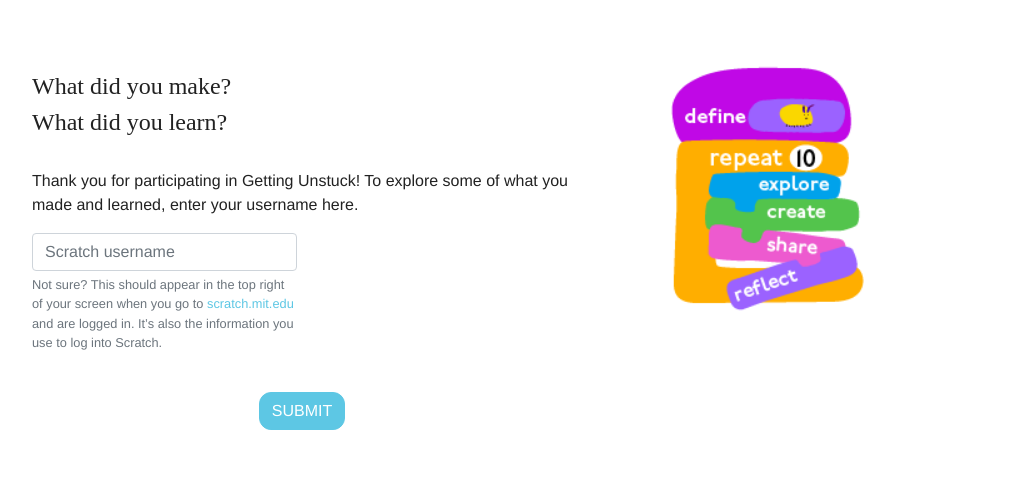
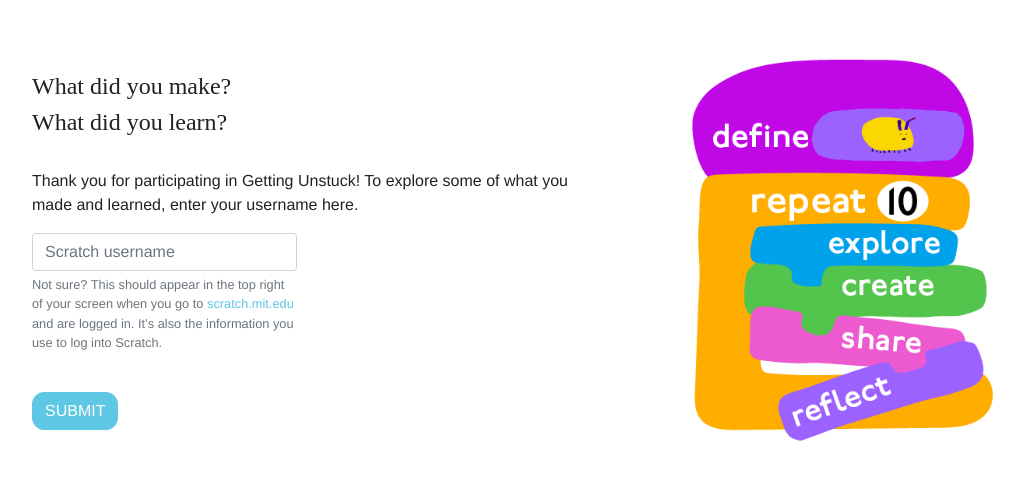
Before and after one commit to GSE-CCL/getting-unstuck-web, a Flask app: page /index in a window 1280 px wide. Shown: the part 74-554 px from the top of the page, without its empty margins (53-1077 px from the left). Run offline with Flask 2, Linux system fonts and the light colour scheme; some libraries are stand-ins or nearby versions; some web fonts are replaced.

Commit message:
update project input page

```diff
--- a/templates/index.html
+++ b/templates/index.html
@@ -28,13 +28,11 @@
                 </div>
             </div>
             <br>
-            <div class="text-center">
-                <button type="submit" class="input-group-btn inline btn btn-primary button round-btn text-center">SUBMIT</button>
-            </div>
+            <button type="submit" class="input-group-btn inline btn btn-primary button round-btn">SUBMIT</button>
         </form>
     </div>
     <div class="col-6">
-        <img src="{{ url_for('static', filename='img/site-page.png') }}" class="mt-4 ml-5 w-50">
+        <img src="{{ url_for('static', filename='img/define-repeat.png') }}" class="mt-4 ml-5 w-75">
     </div>
 </div>
 
--- a/templates/prompts.html
+++ b/templates/prompts.html
@@ -18,7 +18,7 @@
             {% for challenge in challenges: %}
                 <tr>
                     <th scope="row" colspan="2">{{ loop.index }}</th>
-                    <td>
+                    <td style="padding-bottom: 8px">
                         {% if "description" in schemas[challenge["challenge_id"]]: %}
                         <p>{{ schemas[challenge["challenge_id"]]["description"] }}</p>
                         {% else: %}
```
Also changed, not shown: static/img/define-repeat.png (added).
